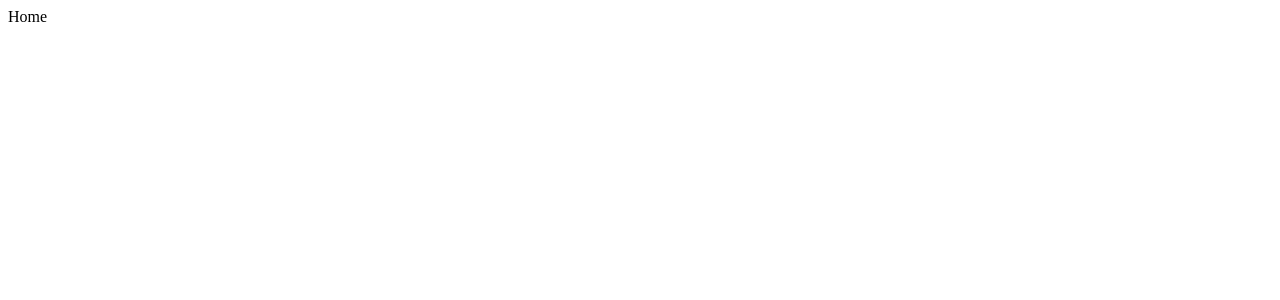
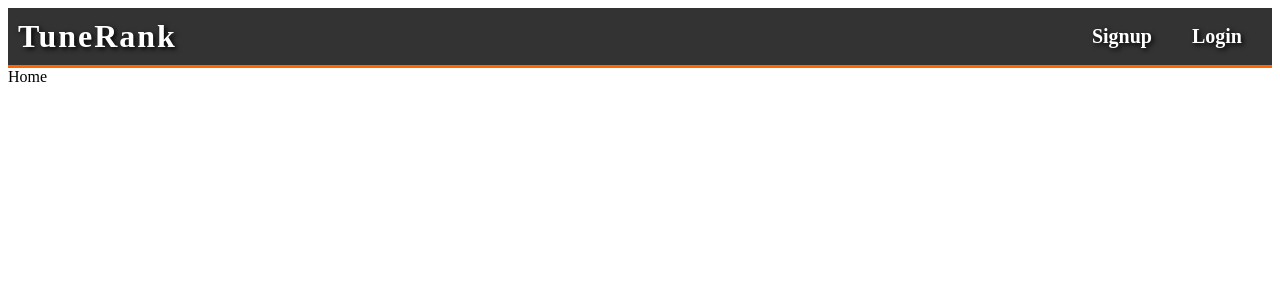
Before and after one commit to WinterAmlaw/TuneRank, a React (Create React App) app in the folder client/: page / in a window 1280 px wide. Shown: the top 300 px of the page. Built offline with nearby package versions, Linux system fonts and the light colour scheme.

Commit message:
implemented navbar and basic styled components

```diff
--- a/client/package.json
+++ b/client/package.json
@@ -8,7 +8,9 @@
     "@testing-library/user-event": "^13.5.0",
     "react": "^18.2.0",
     "react-dom": "^18.2.0",
+    "react-router-dom": "^6.11.2",
     "react-scripts": "5.0.1",
+    "styled-components": "^5.3.11",
     "web-vitals": "^2.1.4"
   },
   "scripts": {
--- a/client/src/App.jsx
+++ b/client/src/App.jsx
@@ -1,5 +1,6 @@
 import React from 'react'
 import { BrowserRouter as Router, Routes, Route } from 'react-router-dom'
+import NavBar from './components/NavBar'
 import Home from './routes/Home'
 import SignUp from './routes/SignUp'
 import Login from './routes/LogIn'
@@ -8,6 +9,8 @@ function App() {
   return (
     <div className="">
         <Router>
+         <NavBar/>
+
           <Routes>
             <Route exact path='/' element={<Home/>}/>
             <Route exact path='/signup' element={<SignUp/>}/>
--- /dev/null
+++ b/client/src/components/NavBar.jsx
@@ -0,0 +1,65 @@
+import React from 'react';
+import { Link } from 'react-router-dom';
+import styled from 'styled-components';
+
+const Navbar = () => {
+  return (
+    <Nav>
+      <Logo to="/">
+        TuneRank
+      </Logo>
+      <Menu>
+        <NavItem to="/signup">Signup</NavItem>
+        <NavItem to="/login">Login</NavItem>
+      </Menu>
+    </Nav>
+  );
+};
+
+export default Navbar;
+
+// Styles
+const Nav = styled.nav`
+  display: flex;
+  justify-content: space-between;
+  align-items: center;
+  background-color: #333;
+  color: #fff;
+  padding: 10px;
+  border-bottom: 3px solid #f60;
+`;
+
+const Logo = styled(Link)`
+  color: #fff;
+  text-decoration: none;
+  font-size: 32px;
+  font-weight: bold;
+  letter-spacing: 2px;
+  text-shadow: 2px 2px 5px #000;
+`;
+
+const Menu = styled.ul`
+  display: flex;
+  list-style: none;
+  margin: 0;
+  padding: 0;
+`;
+
+const NavItem = styled(Link)`
+  color: #fff;
+  text-decoration: none;
+  margin: 0 20px;
+  font-size: 20px;
+  font-weight: bold;
+  text-shadow: 2px 2px 5px #000;
+
+  &:hover {
+    color: #f60;
+  }
+
+  &:active,
+  &:focus {
+    outline: none;
+    text-decoration: underline;
+  }
+`;
```
Also changed, not shown: 1 other file (tests, documents, lock files or other folders).
